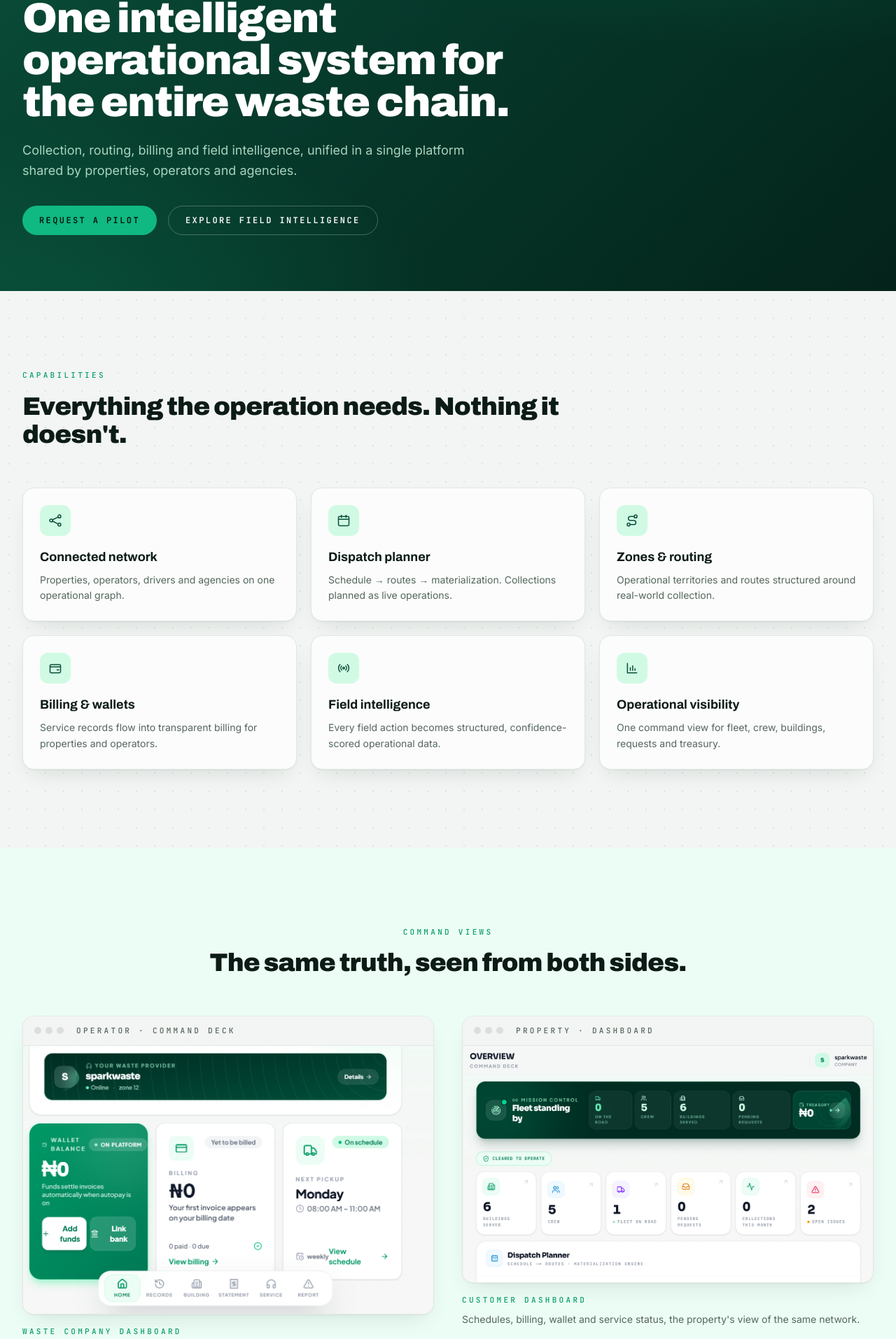
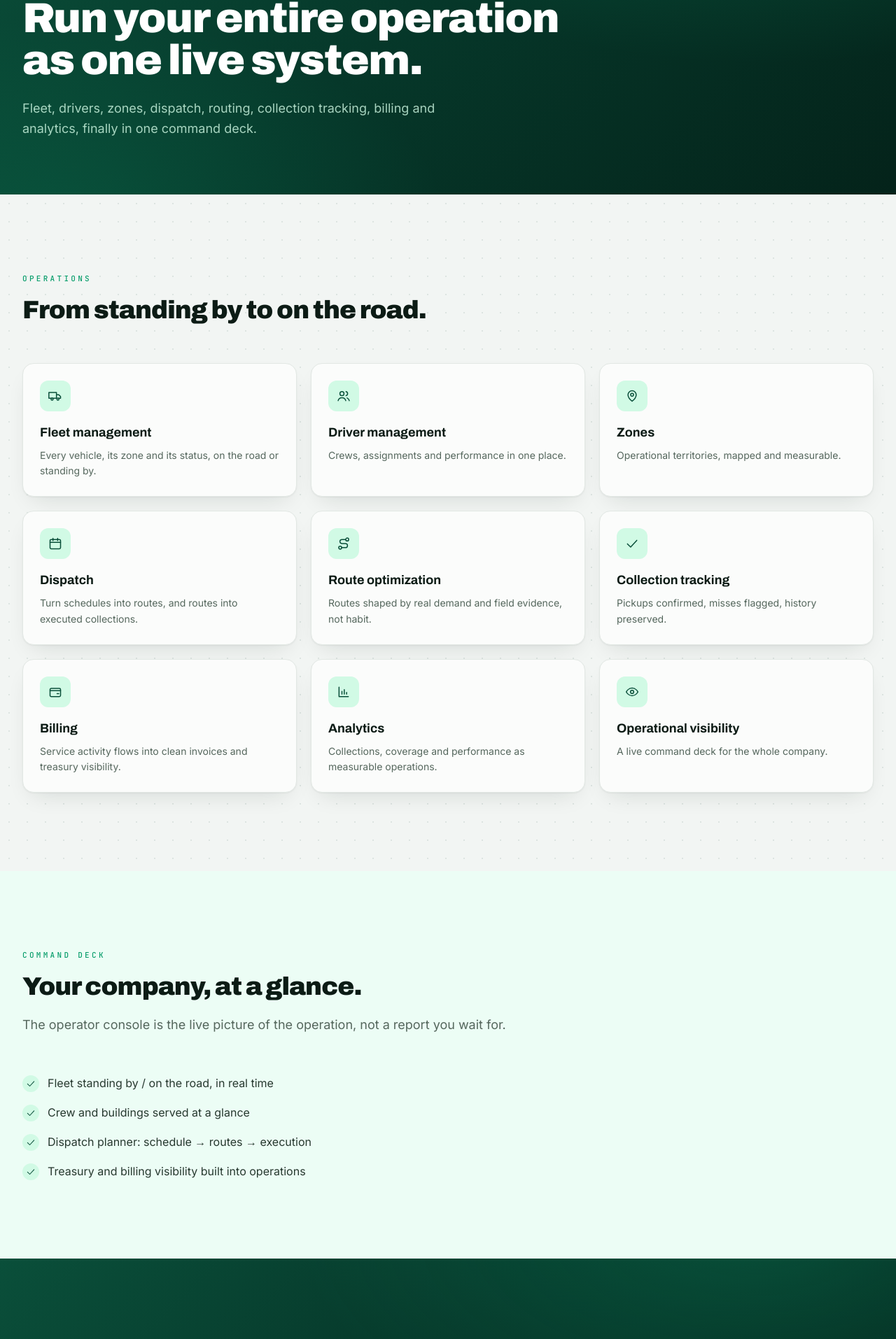
Before and after one commit to thikyr-create/trakbin-website, a Next.js app: page /waste-operators in a window 1280 px wide. Shown: the part 197-2111 px from the top of the page at 70% size. Built offline with nearby package versions, Linux system fonts and the light colour scheme.

Commit message:
remove all photos and screenshots; text-driven site

```diff
--- a/app/about/page.tsx
+++ b/app/about/page.tsx
@@ -28,14 +28,10 @@ export default function AboutPage() {
         <Container className="max-w-4xl">
           <SectionHead eyebrow="The story" title="Built upward from the street." />
           <div className="space-y-6 text-base leading-relaxed text-ink-700 sm:text-lg">
-            <p>Waste infrastructure is still largely disconnected from the data generated by the work it performs. Trakbin is built to change that.</p>
+            <p>Waste infrastructure is still largely disconnected from the data generated by the work it performs. Trakbin was built to change that.</p>
             <p>We started where the work happens, mapping zones, riding with crews, measuring real collection activity, and built upward from that reality. Not from a pitch deck.</p>
             <p>Today Trakbin connects properties, waste operators, drivers and agencies into one operational network, turning everyday collection activity into intelligence that improves how cities manage waste.</p>
           </div>
-          <figure className="mt-12 overflow-hidden rounded-2xl border border-line bg-card card-shadow">
-            <img src="/photos/crew.jpg" alt="Trakbin field crew at work" className="aspect-[21/9] w-full object-cover" loading="lazy" />
-            <figcaption className="eyebrow p-5 text-ink-500">Built with operators · Tested in the field</figcaption>
-          </figure>
         </Container>
       </Section>
 
--- a/app/page.tsx
+++ b/app/page.tsx
@@ -1,9 +1,7 @@
 import { Hero } from "@/components/home/Hero";
 import { Problem } from "@/components/home/Problem";
 import { Ecosystem } from "@/components/home/Ecosystem";
-import { PlatformOverview } from "@/components/home/PlatformOverview";
 import { FieldIntelligence } from "@/components/home/FieldIntelligence";
-import { Operations } from "@/components/home/Operations";
 import { AudienceCards } from "@/components/home/AudienceCards";
 import { FinalCTA } from "@/components/home/FinalCTA";
 
@@ -13,9 +11,7 @@ export default function Home() {
       <Hero />
       <Problem />
       <Ecosystem />
-      <PlatformOverview />
       <FieldIntelligence />
-      <Operations />
       <AudienceCards />
       <FinalCTA />
     </>
--- a/app/platform/page.tsx
+++ b/app/platform/page.tsx
@@ -1,9 +1,8 @@
 import type { Metadata } from "next";
-import { dashboards, platformFeatures } from "@/content/platform";
+import { platformFeatures } from "@/content/platform";
 import { PageHero } from "@/components/shared/PageHero";
 import { Container, Section, SectionHead } from "@/components/shared/Section";
 import { FeatureGrid } from "@/components/shared/FeatureGrid";
-import { ScreenshotFrame } from "@/components/shared/ScreenshotFrame";
 import { ButtonLink } from "@/components/shared/Buttons";
 import { CTABand } from "@/components/shared/CTABand";
 
@@ -27,15 +26,6 @@ export default function PlatformPage() {
         </Container>
       </Section>
 
-      <Section tone="tint">
-        <Container>
-          <SectionHead center eyebrow="Command views" title="The same truth, seen from both sides." />
-          <div className="grid gap-10 lg:grid-cols-2">
-            {dashboards.map((d) => <ScreenshotFrame key={d.src} {...d} />)}
-          </div>
-        </Container>
-      </Section>
-
       <CTABand title="See it running on your own routes."
         lead="A pilot deploys Trakbin on a real zone with a real operator, measured from day one." />
     </>
--- a/app/properties/page.tsx
+++ b/app/properties/page.tsx
@@ -3,10 +3,9 @@ import { propertyFeatures } from "@/content/properties";
 import { PageHero } from "@/components/shared/PageHero";
 import { Container, Section, SectionHead } from "@/components/shared/Section";
 import { FeatureGrid } from "@/components/shared/FeatureGrid";
-import { ScreenshotFrame } from "@/components/shared/ScreenshotFrame";
 import { CTABand } from "@/components/shared/CTABand";
 
-export const metadata: Metadata = { title: "For Properties & Caretakers", description: "Collection schedules, service visibility, billing and communication for your buildings." };
+export const metadata: Metadata = { title: "For Properties", description: "Collection schedules, service visibility, billing and communication for your buildings." };
 
 export default function PropertiesPage() {
   return (
@@ -21,17 +20,6 @@ export default function PropertiesPage() {
         </Container>
       </Section>
 
-      <Section tone="tint">
-        <Container className="grid items-center gap-12 lg:grid-cols-2">
-          <div>
-            <SectionHead eyebrow="Customer dashboard" title="Clarity for residents."
-              lead="Next pickup, schedule, billing and wallet, visible at a glance, settled automatically." />
-          </div>
-          <ScreenshotFrame src="/screenshots/customer-dashboard.png" label="Property · Dashboard"
-            caption="Customer dashboard" />
-        </Container>
-      </Section>
-
       <CTABand title="Bring your property into the network."
         lead="Connect your building to scheduled, visible, measurable waste service." primaryLabel="Bring your property into the network" />
     </>
--- a/app/waste-operators/page.tsx
+++ b/app/waste-operators/page.tsx
@@ -1,43 +1,45 @@
 import type { Metadata } from "next";
-import { dashboards, platformFeatures } from "@/content/platform";
+import { commandDeckPoints, operatorFeatures } from "@/content/operators";
 import { PageHero } from "@/components/shared/PageHero";
 import { Container, Section, SectionHead } from "@/components/shared/Section";
 import { FeatureGrid } from "@/components/shared/FeatureGrid";
-import { ScreenshotFrame } from "@/components/shared/ScreenshotFrame";
-import { ButtonLink } from "@/components/shared/Buttons";
+import { Icon } from "@/components/shared/Icon";
 import { CTABand } from "@/components/shared/CTABand";
 
-export const metadata: Metadata = { title: "Platform", description: "One intelligent operational system for the entire waste chain." };
+export const metadata: Metadata = { title: "For Waste Operators", description: "Run fleets, crews, zones, dispatch, routing, collections, billing and analytics as one live system." };
 
-export default function PlatformPage() {
+export default function OperatorsPage() {
   return (
     <>
-      <PageHero eyebrow="The platform" title="One intelligent operational system for the entire waste chain."
-        lead="Collection, routing, billing and field intelligence, unified in a single platform shared by properties, operators and agencies.">
-        <div className="mt-9 flex flex-wrap gap-4">
-          <ButtonLink href="/contact">Request a Pilot</ButtonLink>
-          <ButtonLink href="/field-intelligence" variant="ghost-dark">Explore Field Intelligence</ButtonLink>
-        </div>
-      </PageHero>
+      <PageHero eyebrow="For waste operators" title="Run your entire operation as one live system."
+        lead="Fleet, drivers, zones, dispatch, routing, collection tracking, billing and analytics, finally in one command deck." />
 
       <Section className="dot-grid-dark">
         <Container>
-          <SectionHead eyebrow="Capabilities" title="Everything the operation needs. Nothing it doesn't." />
-          <FeatureGrid items={platformFeatures} />
+          <SectionHead eyebrow="Operations" title="From standing by to on the road." />
+          <FeatureGrid items={operatorFeatures} />
         </Container>
       </Section>
 
       <Section tone="tint">
-        <Container>
-          <SectionHead center eyebrow="Command views" title="The same truth, seen from both sides." />
-          <div className="grid gap-10 lg:grid-cols-2">
-            {dashboards.map((d) => <ScreenshotFrame key={d.src} {...d} />)}
-          </div>
+        <Container className="max-w-3xl">
+          <SectionHead eyebrow="Command deck" title="Your company, at a glance."
+            lead="The operator console is the live picture of the operation, not a report you wait for." />
+          <ul className="space-y-4">
+            {commandDeckPoints.map((p) => (
+              <li key={p} className="flex items-start gap-3 text-ink-700">
+                <span className="mt-0.5 flex h-6 w-6 shrink-0 items-center justify-center rounded-full bg-mint-100 text-forest-700">
+                  <Icon name="check" className="h-3.5 w-3.5" />
+                </span>
+                <span className="text-sm leading-relaxed sm:text-base">{p}</span>
+              </li>
+            ))}
+          </ul>
         </Container>
       </Section>
 
-      <CTABand title="See it running on your own routes."
-        lead="A pilot deploys Trakbin on a real zone with a real operator, measured from day one." />
+      <CTABand title="Modernize your operations."
+        lead="Start with a pilot zone. Measure everything. Expand what works." primaryLabel="Modernize your operations" />
     </>
   );
 }
--- a/content/platform.ts
+++ b/content/platform.ts
@@ -13,13 +13,13 @@ export const dashboards = [
   {
     src: "/screenshots/operator-console.png",
     label: "Operator · Command Deck",
-    caption: "Waste company dashboard",
+    caption: "waste company dashboard",
     detail: "Fleet standing, crew, buildings served, dispatch and treasury, the operator's live picture of the entire operation.",
   },
   {
     src: "/screenshots/customer-dashboard.png",
     label: "Property · Dashboard",
-    caption: "Customer dashboard",
+    caption: "customer dashboard",
     detail: "Schedules, billing, wallet and service status, the property's view of the same network.",
   },
 ];
--- a/content/site.ts
+++ b/content/site.ts
@@ -16,8 +16,8 @@ export const site = {
   contact: {
     email: "pilot@trakbin.com",
     infoEmail: "info@trakbin.com",
-    phone: "+234 705 771 9950",
-    whatsapp: "2347057719950",
+    phone: "+234 705 771 9957",
+    whatsapp: "2347057719957",
   },
   socials: [
     { icon: "linkedin", label: "LinkedIn", href: "https://linkedin.com/company/trakbin" },
```
